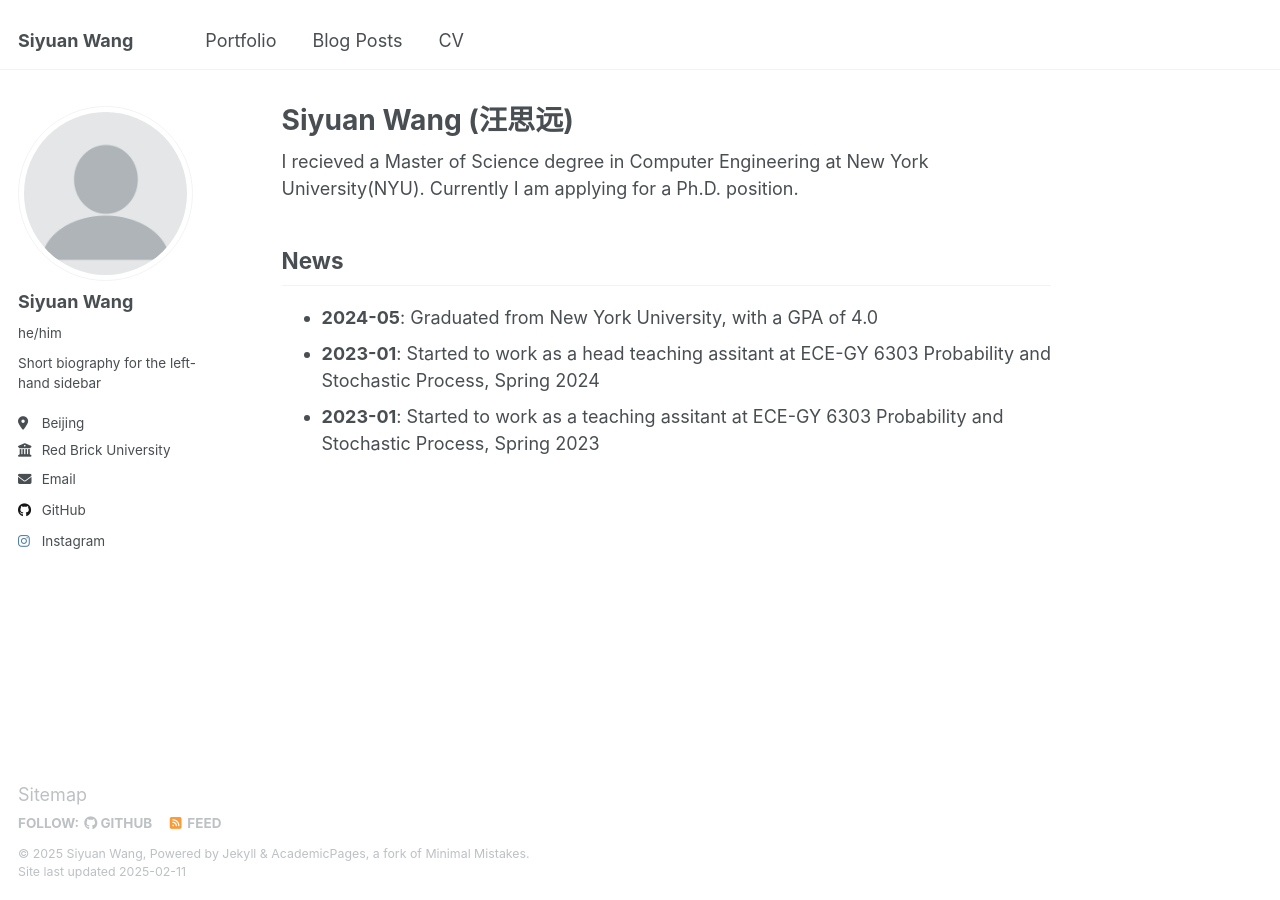
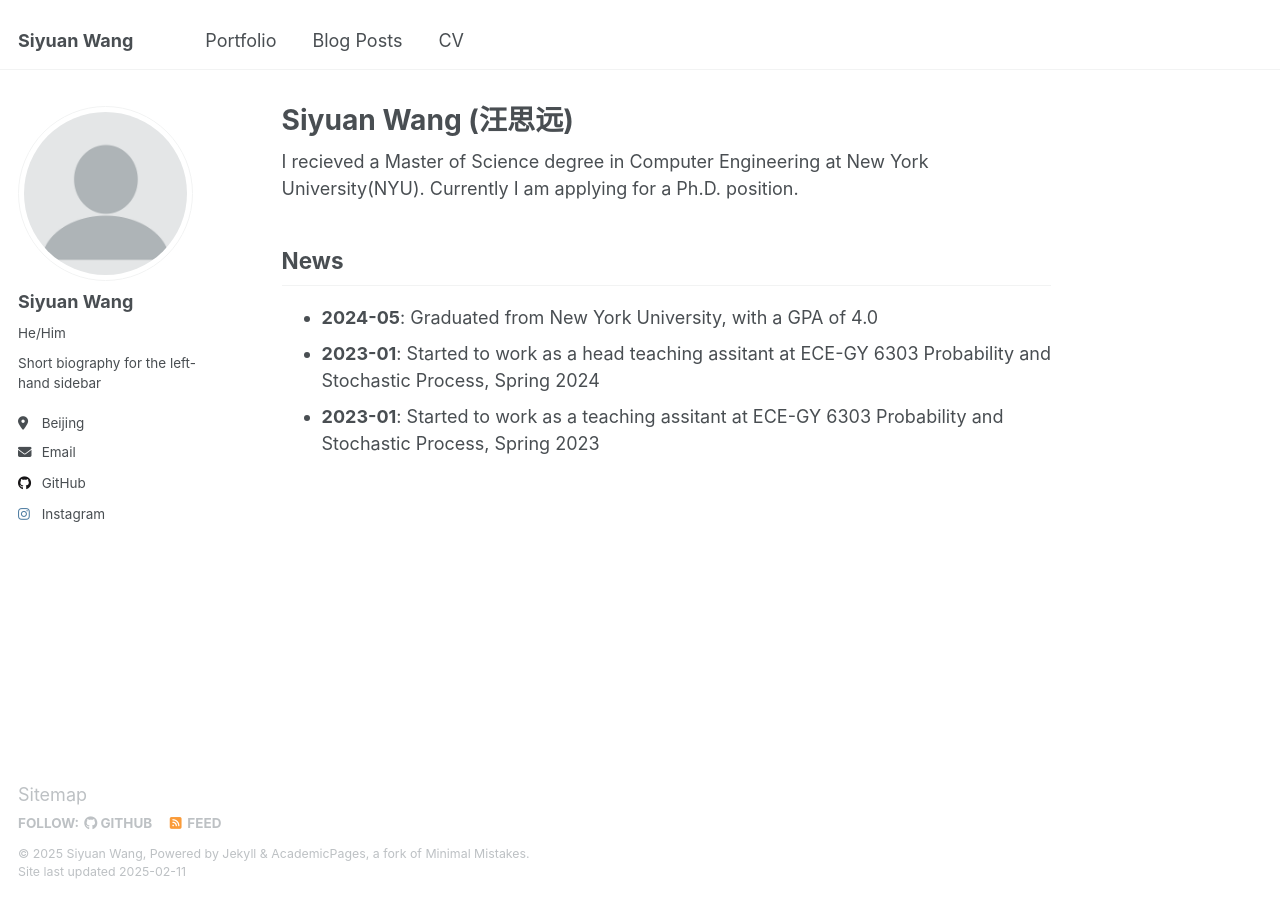
Before and after one commit to wangsy1999/wangsy1999.github.io, a Jekyll site: the page built from _pages/about.md, in a window 1280 px wide. Built offline with Jekyll 4.4.1, drawn with Linux system fonts in a browser that asks for light colours.

Commit message:
Update _config.yml

```diff
--- a/_config.yml
+++ b/_config.yml
@@ -24,10 +24,10 @@ author:
   # Biographic information
   avatar           : "profile.png"
   name             : "Siyuan Wang"
-  pronouns         : "he/him"# example: "she/her"
+  pronouns         : "He/Him"# example: "she/her"
   bio              : "Short biography for the left-hand sidebar"
   location         : "Beijing"
-  employer         : "Red Brick University"
+  employer         : #"Red Brick University"
   uri              : # URL
   email            : "wangsy1999@outlook.com"
 
```
